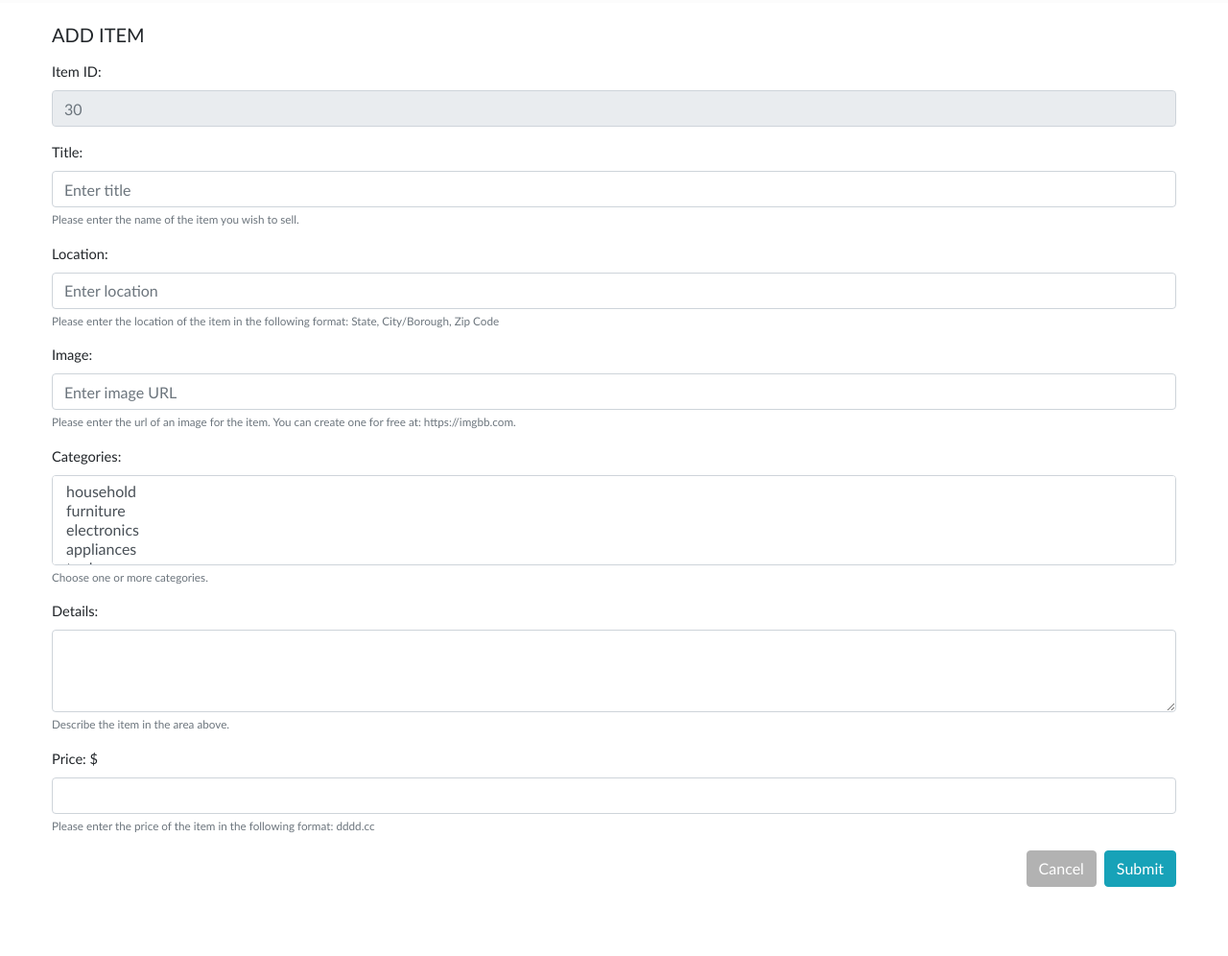
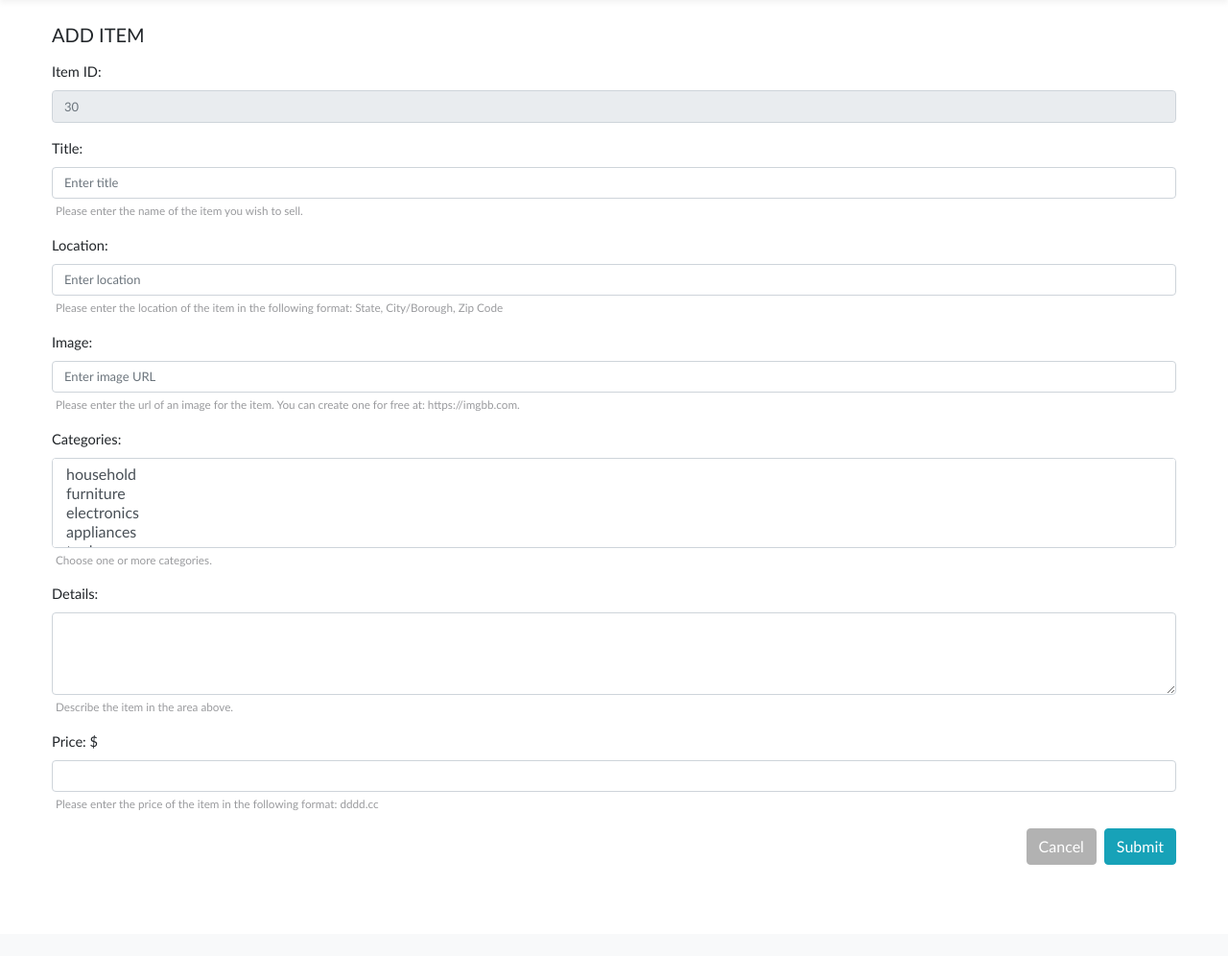
Before and after one commit to gth2103/res, a Flask app: page /add_item in a window 1280 px wide. Shown: the part 56-1052 px from the top of the page at 96% size. After the commit the page ends 957 px from the top, so only its background shows below. Run offline with Flask 2, Linux system fonts and the light colour scheme; some libraries are stand-ins or nearby versions.

Commit message:
added tagline to homepage, moved setTimeout before css assignment to smooth background-image transition ono buy page, changed color and size of placeholders, indented placeholders on add and update pages

```diff
--- a/app/static/css/style.css
+++ b/app/static/css/style.css
@@ -23,7 +23,8 @@
 
 input[placeholder]{
     text-overflow: ellipsis;
-    min-width: 250px;
+    font-size: small;
+    min-width: 210px;
 }
 
 small {
@@ -161,16 +162,21 @@
     max-width: 280px !important;
     position: relative;
     border-radius: 5px;
-
+    box-shadow: 2px 3px 5px rgb(240, 240, 240, 0.8);
 }
 
 .item_title {
     height: 24px !important;
+    font-size: small;
 }
 
 .buy_sell_price {
     color: red;
     font-size: 18px;
+}
+
+.text-muted {
+    color: #9a9b9e !important;
 }
 
 #home {
--- a/app/templates/add_item.html
+++ b/app/templates/add_item.html
@@ -36,17 +36,17 @@
                 <div class="form-group">
                     <label for="title">Title:</label>
                     <input id="title" class="form-control" type="text" aria-describedby="titleHelp" placeholder="Enter title" minlength="2" required>
-                    <small id="titleHelp" class="form-text text-muted">Please enter the name of the item you wish to sell.</small>
+                    <small id="titleHelp" class="m-1 form-text text-muted">Please enter the name of the item you wish to sell.</small>
                 </div>
                 <div class="form-group">
                     <label for="location">Location:</label>
                     <input id="location" class="form-control" type="text" aria-describedby="locationHelp" placeholder="Enter location" minlength="2" required>
-                    <small id="locationHelp" class="form-text text-muted">Please enter the location of the item in the following format: State, City/Borough, Zip Code</small>
+                    <small id="locationHelp" class="m-1 form-text text-muted">Please enter the location of the item in the following format: State, City/Borough, Zip Code</small>
                 </div>
                 <div class="form-group">
                     <label for="img">Image:</label>
                     <input id="img" class="form-control" type="url" aria-describedby="imgHelp" placeholder="Enter image URL" required>
-                    <small id="imgHelp" class="form-text text-muted">Please enter the url of an image for the item. You can create one for free at: https://imgbb.com.</small>
+                    <small id="imgHelp" class="m-1 form-text text-muted">Please enter the url of an image for the item. You can create one for free at: https://imgbb.com.</small>
                 </div>
                 <div class="form-group">
                     <label for="categories">Categories: </label>
@@ -59,17 +59,17 @@
                         <option>appliances</option>
                         <option>tools</option>
                     </select>
-                    <small id="categoriesHelp" class="form-text text-muted">Choose one or more categories.</small>
+                    <small id="categoriesHelp" class="m-1 form-text text-muted">Choose one or more categories.</small>
                 </div>
                 <div class="form-group">
                     <label for="textareaDetails">Details:</label>
                     <textarea class="form-control" id="textareaDetails" rows="3" required></textarea>
-                    <small id="textareaDetailsHelp" class="form-text text-muted">Describe the item in the area above.</small>
+                    <small id="textareaDetailsHelp" class="m-1 form-text text-muted">Describe the item in the area above.</small>
                 </div>
                 <div class="form-group">
                     <label for="price">Price:</label> $
                     <input display='inline' id="price" class="form-control" type="number" min="0.00" max="10000.00" step="0.01" aria-describedby="priceHelp" placeholder="" minlength="5" required>
-                    <small id="priceHelp" class="form-text text-muted">Please enter the price of the item in the following format: dddd.cc</small>
+                    <small id="priceHelp" class="m-1 form-text text-muted">Please enter the price of the item in the following format: dddd.cc</small>
                 </div>
             </form>
             <button id="submit_item" type="submit" class="btn btn-info mb-5 float-right">
--- a/app/templates/base.html
+++ b/app/templates/base.html
@@ -1,8 +1,8 @@
 <!DOCTYPE html>
 <html>
     <head>
-	<title>
-            RES | Your Local Marketplace
+	   <title>
+            RES | Your Local Marketplace for Used Items
         </title>
 
         <link rel="stylesheet" href="https://stackpath.bootstrapcdn.com/bootstrap/4.3.1/css/bootstrap.min.css"
--- a/app/templates/buy.html
+++ b/app/templates/buy.html
@@ -39,10 +39,10 @@
 </nav>
 <div class="container-fluid position-relative m-0 pl-0 pr-2">
     <div class="row banner-wrapper">
-        <div class="col banner border-bottom  border-light">
+        <div class="col banner border-bottom border-light">
         </div>
     </div>
-    <div class="row ml-5">
+    <div class="row pl-5">
         <div class="col mb-3">
             <h5 class="text-uppercase mb-3">
                 All Items
@@ -59,7 +59,7 @@
             </small>
         </div>
     </div>
-    <div id="items" class="row pl-4 bg-light border-top justify-content-center">
+    <div id="items" class="row pl-4 bg-light justify-content-center">
     </div>
 </div>
 {% endblock %}
```
Also changed, not shown: other parts of app/static/css/style.css (+23 -19 lines), app/static/buy.js (+6 -5 lines), app/templates/home.html (+12 -5 lines), app/templates/update_item.html (+5 -5 lines).
